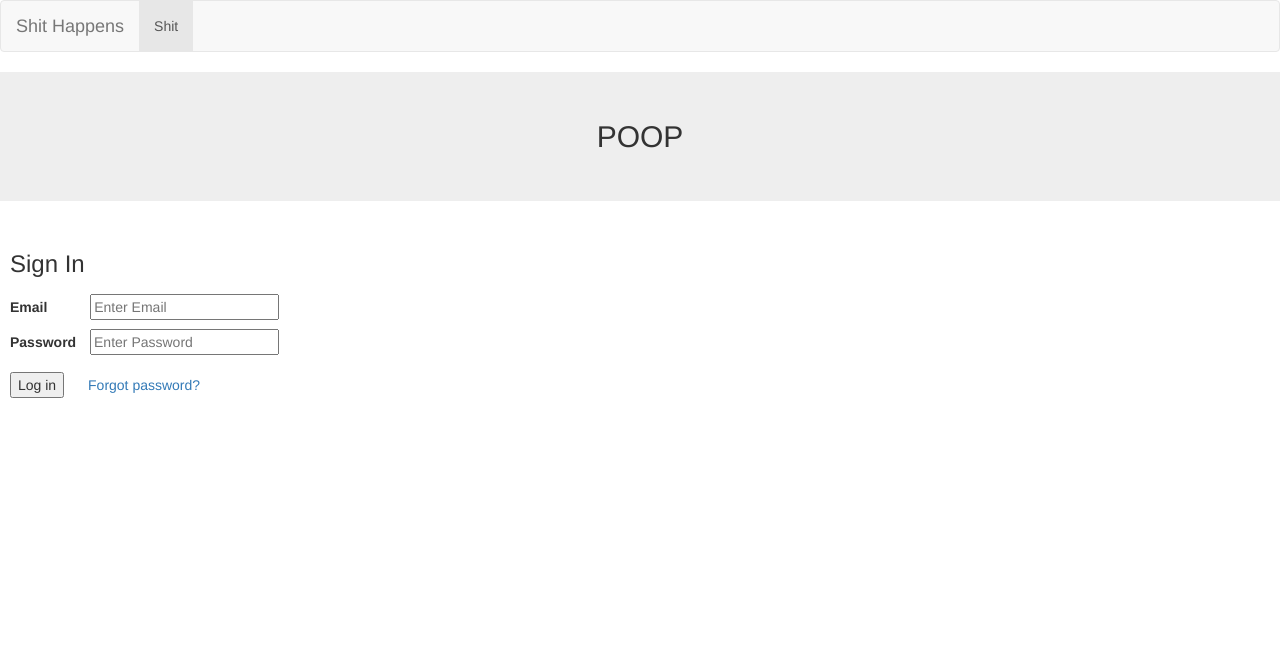
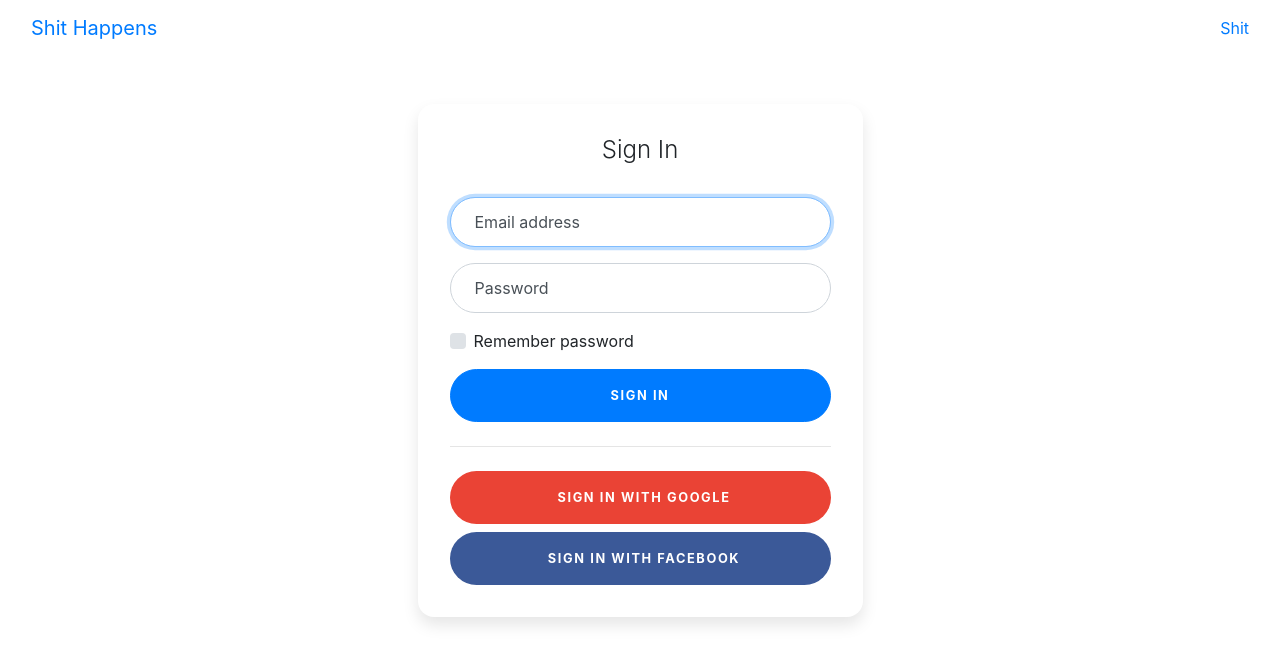
Before and after one commit to mikeoiknine/ShitHappens, a plain HTML site: page app/templates/auth/login.html in a window 1280 px wide. Drawn offline with nearby package versions, Linux system fonts and the light colour scheme.

Commit message:
add css files

```diff
--- /dev/null
+++ b/app/static/style.css
@@ -0,0 +1,109 @@
+:root {
+  --input-padding-x: 1.5rem;
+  --input-padding-y: .75rem;
+}
+
+body{
+  background-color: white;
+}
+
+.card-signin {
+  border: 0;
+  border-radius: 1rem;
+  box-shadow: 0 0.5rem 1rem 0 rgba(0, 0, 0, 0.1);
+}
+
+.card-signin .card-title {
+  margin-bottom: 2rem;
+  font-weight: 300;
+  font-size: 1.5rem;
+}
+
+.card-signin .card-body {
+  padding: 2rem;
+}
+
+.form-signin {
+  width: 100%;
+}
+
+.form-signin .btn {
+  font-size: 80%;
+  border-radius: 5rem;
+  letter-spacing: .1rem;
+  font-weight: bold;
+  padding: 1rem;
+  transition: all 0.2s;
+}
+
+.form-label-group {
+  position: relative;
+  margin-bottom: 1rem;
+}
+
+.form-label-group input {
+  height: auto;
+  border-radius: 2rem;
+}
+
+.form-label-group>input,
+.form-label-group>label {
+  padding: var(--input-padding-y) var(--input-padding-x);
+}
+
+.form-label-group>label {
+  position: absolute;
+  top: 0;
+  left: 0;
+  display: block;
+  width: 100%;
+  margin-bottom: 0;
+  /* Override default `<label>` margin */
+  line-height: 1.5;
+  color: #495057;
+  border: 1px solid transparent;
+  border-radius: .25rem;
+  transition: all .1s ease-in-out;
+}
+
+.form-label-group input::-webkit-input-placeholder {
+  color: transparent;
+}
+
+.form-label-group input:-ms-input-placeholder {
+  color: transparent;
+}
+
+.form-label-group input::-ms-input-placeholder {
+  color: transparent;
+}
+
+.form-label-group input::-moz-placeholder {
+  color: transparent;
+}
+
+.form-label-group input::placeholder {
+  color: transparent;
+}
+
+.form-label-group input:not(:placeholder-shown) {
+  padding-top: calc(var(--input-padding-y) + var(--input-padding-y) * (2 / 3));
+  padding-bottom: calc(var(--input-padding-y) / 3);
+}
+
+.form-label-group input:not(:placeholder-shown)~label {
+  padding-top: calc(var(--input-padding-y) / 3);
+  padding-bottom: calc(var(--input-padding-y) / 3);
+  font-size: 12px;
+  color: #777;
+}
+
+.btn-google {
+  color: white;
+  background-color: #ea4335;
+}
+
+.btn-facebook {
+  color: white;
+  background-color: #3b5998;
+}
--- a/app/templates/auth/login.html
+++ b/app/templates/auth/login.html
@@ -1,13 +1,16 @@
 <!DOCTYPE html>
 <html>
+
 <head>
   <title>Poop Finder</title>
-  <link rel="stylesheet" href="https://maxcdn.bootstrapcdn.com/bootstrap/3.3.7/css/bootstrap.min.css">
-  <script src="https://ajax.googleapis.com/ajax/libs/jquery/3.3.1/jquery.min.js"></script>
-  <!-- Latest compiled JavaScript -->
-  <script src="https://maxcdn.bootstrapcdn.com/bootstrap/3.3.7/js/bootstrap.min.js"></script>
+  <link rel="stylesheet" href="https://stackpath.bootstrapcdn.com/bootstrap/4.1.3/css/bootstrap.min.css" integrity="sha384-MCw98/SFnGE8fJT3GXwEOngsV7Zt27NXFoaoApmYm81iuXoPkFOJwJ8ERdknLPMO"
+    crossorigin="anonymous">
+  <link rel="stylesheet" href="../../static/style.css">
 </head>
 
+
+
+<body>
   <nav class="navbar navbar-default">
     <div class="container-fluid">
       <div class="navbar-header">
@@ -18,29 +21,47 @@
       </ul>
     </div>
   </nav>
+  <div class="container">
+    <div class="row">
+      <div class="col-sm-9 col-md-7 col-lg-5 mx-auto">
+        <div class="card card-signin my-5">
+          <div class="card-body">
+            <h5 class="card-title text-center">Sign In</h5>
+            <form class="form-signin">
+              <div class="form-label-group">
+                <input type="email" id="inputEmail" class="form-control" placeholder="Email address" required autofocus>
+                <label for="inputEmail">Email address</label>
+              </div>
+
+              <div class="form-label-group">
+                <input type="password" id="inputPassword" class="form-control" placeholder="Password" required>
+                <label for="inputPassword">Password</label>
+              </div>
+
+              <div class="custom-control custom-checkbox mb-3">
+                <input type="checkbox" class="custom-control-input" id="customCheck1">
+                <label class="custom-control-label" for="customCheck1">Remember password</label>
+              </div>
+              <button class="btn btn-lg btn-primary btn-block text-uppercase" type="submit">Sign in</button>
+              <hr class="my-4">
+              <button class="btn btn-lg btn-google btn-block text-uppercase" type="submit"><i class="fab fa-google mr-2"></i>
+                Sign in with Google</button>
+              <button class="btn btn-lg btn-facebook btn-block text-uppercase" type="submit"><i class="fab fa-facebook-f mr-2"></i>
+                Sign in with Facebook</button>
+            </form>
+          </div>
+        </div>
+      </div>
+    </div>
+  </div>
 
 
-<body style="background-color: #fff;">
-  <h2 class="jumbotron text-center">POOP</h2>
+  <script src="https://code.jquery.com/jquery-3.3.1.slim.min.js" integrity="sha384-q8i/X+965DzO0rT7abK41JStQIAqVgRVzpbzo5smXKp4YfRvH+8abtTE1Pi6jizo"
+    crossorigin="anonymous"></script>
+  <script src="https://cdnjs.cloudflare.com/ajax/libs/popper.js/1.14.3/umd/popper.min.js" integrity="sha384-ZMP7rVo3mIykV+2+9J3UJ46jBk0WLaUAdn689aCwoqbBJiSnjAK/l8WvCWPIPm49"
+    crossorigin="anonymous"></script>
+  <script src="https://stackpath.bootstrapcdn.com/bootstrap/4.1.3/js/bootstrap.min.js" integrity="sha384-ChfqqxuZUCnJSK3+MXmPNIyE6ZbWh2IMqE241rYiqJxyMiZ6OW/JmZQ5stwEULTy"
+    crossorigin="anonymous"></script>
+</body>
 
-  <form method="post">
-
-<div class="row">
-    <div class="col-lg-4">
-    <h3 style="padding-left: 10px;">Sign In</h3>
-    <label for="email" style="padding-top: 10px; padding-right:39px; padding-left: 10px"><b>Email</b></label>
-    <input type="text" placeholder="Enter Email" name="email" id="email" required><br>
-
-    <label for="pass" style="padding: 10px"><b>Password</b></label>
-    <input type="password" placeholder="Enter Password" name="password" id="password" required><br>
-
-  <div class="login" style="padding: 5px 10px;">
-    <button type="submit">Log in</button>
-    <span class="pass" style="background-color:#fff; padding-left: 20px;"><a href="#">Forgot password?</a></span>
-  </div>
-
-</div>
-
-</form>
-</body>
 </html>
```
Also changed, not shown: app/templates/index.html (+11 -0 lines), 1 other file. Lines whose indentation alone changed are shown as unchanged.
